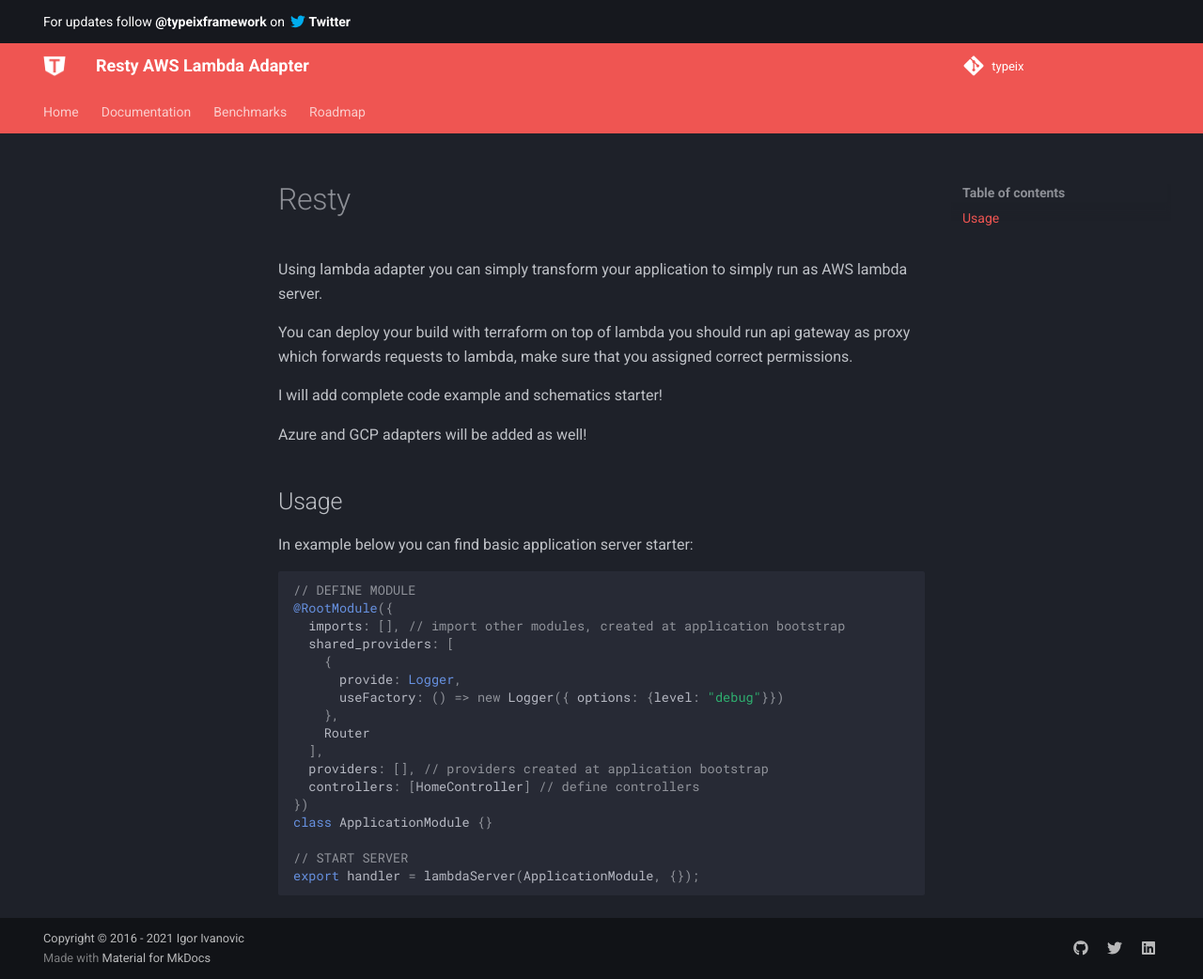
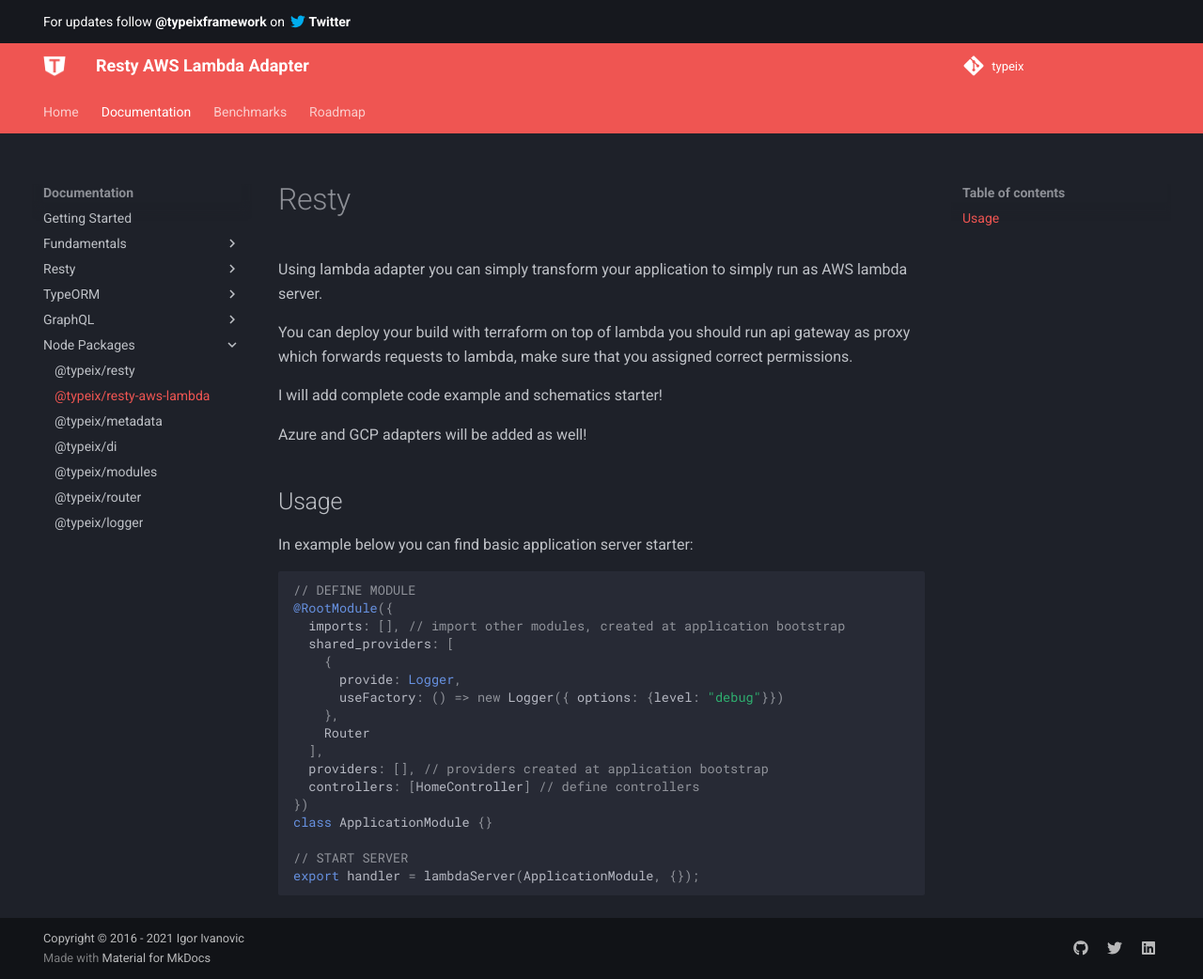
Before and after one commit to typeix/typeix.github.io, an MkDocs documentation site: the page built from docs/packages/resty/aws-lambda-integration.md, in a window 1280 px wide and 1042 px high. Shown: the whole window at 94% size. Built offline with MkDocs 1.6.1 and Material for MkDocs 9.7.7, drawn with Linux system fonts in a browser that asks for light colours; comment, search, counter and statistics services are not loaded; some of the changed lines change nothing that is shown.

Commit message:
Rename and redirect packages

```diff
--- a/docs/packages.md
+++ b/docs/packages.md
@@ -13,10 +13,10 @@
 | Package                                               | Comment                              |
 | ----------------------                                | ------------------------------------ |
 | `@typeix/utils`                                       | :material-check: Helper library used by @typeix packages internally <br />but nobody stops you from using it :fontawesome-solid-smile: |
-| [`@typeix/metadata`](packages/typeix-metadata.md)     | :material-check: High level metadata processor api, you can create own decorators of all types,<br /> library takes care that all values are properly stored & inherited |
-| [`@typeix/di`](packages/typeix-di.md)                 | :material-check: Extensive Dependency Injector library inspired by Angular <br />which supports custom extensions and method interceptors |
-| [`@typeix/modules`](packages/typeix-modules.md)       | :material-check: Module definition library which comes with ModuleInjector and allows you to<br /> create modules  take care of imports, exports & module providers out of the box |
-| [`@typeix/router`](packages/typeix-router.md)         | :material-check: Low level server and routing api, which supports http, https, http2 servers<br /> and comes with dynamic routing options & custom error handlers on any route |
-| [`@typeix/logger`](packages/typeix-logger.md)         | :material-check: Wrapper around pino logger library |
-| [`@typeix/resty`](packages/resty/typeix-resty.md)     | :material-check: High level REST server implementation |
-| [`@typeix/resty-aws-lambda`](packages/resty/typeix-resty-aws-lambda.md)  | :material-check: One line AWS Lambda integration with resty server |
+| [`@typeix/metadata`](packages/metadata.md)     | :material-check: High level metadata processor api, you can create own decorators of all types,<br /> library takes care that all values are properly stored & inherited |
+| [`@typeix/di`](packages/di.md)                 | :material-check: Extensive Dependency Injector library inspired by Angular <br />which supports custom extensions and method interceptors |
+| [`@typeix/modules`](packages/modules.md)       | :material-check: Module definition library which comes with ModuleInjector and allows you to<br /> create modules  take care of imports, exports & module providers out of the box |
+| [`@typeix/router`](packages/router.md)         | :material-check: Low level server and routing api, which supports http, https, http2 servers<br /> and comes with dynamic routing options & custom error handlers on any route |
+| [`@typeix/logger`](packages/logger.md)         | :material-check: Wrapper around pino logger library |
+| [`@typeix/resty`](packages/resty.md)     | :material-check: High level REST server implementation |
+| [`@typeix/resty-aws-lambda`](packages/resty/aws-lambda-integration.md)  | :material-check: One line AWS Lambda integration with resty server |
--- a/mkdocs.yml
+++ b/mkdocs.yml
@@ -60,6 +60,13 @@
         "documentation/type-orm.md": "documentation/typeorm/rdbms.md"
         "documentation/type-orm-mongo.md": "documentation/typeorm/mongodb.md"
         "documentation/model-view-controller.md": "documentation/fundamentals/model-view-controller.md"
+        "packages/typeix-resty.md": "packages/resty.md"
+        "packages/typeix-resty-aws-lambda.md": "packages/resty/aws-lambda-integration.md"
+        "packages/typeix-di.md": "packages/di.md"
+        "packages/typeix-logger.md": "packages/logger.md"
+        "packages/typeix-metadata.md": "packages/metadata.md"
+        "packages/typeix-modules.md": "packages/modules.md"
+        "packages/typeix-router.md": "packages/router.md"
 
 # Customization
 extra:
@@ -142,12 +149,13 @@
           - Quck Start: documentation/graphql/quick-start.md
 
       - Node Packages:
-          - "@typeix/resty": packages/resty/typeix-resty.md
-          - "@typeix/metadata": packages/typeix-metadata.md
-          - "@typeix/di": packages/typeix-di.md
-          - "@typeix/modules": packages/typeix-modules.md
-          - "@typeix/router": packages/typeix-router.md
-          - "@typeix/logger": packages/typeix-logger.md
+          - "@typeix/resty": packages/resty.md
+          - "@typeix/resty-aws-lambda": packages/resty/aws-lambda-integration.md
+          - "@typeix/metadata": packages/metadata.md
+          - "@typeix/di": packages/di.md
+          - "@typeix/modules": packages/modules.md
+          - "@typeix/router": packages/router.md
+          - "@typeix/logger": packages/logger.md
 
 
           # - AWS Lambda Adapter: packages/resty/typeix-resty-aws-lambda.md
```
Also changed, not shown: docs/packages/di.md (renamed from docs/packages/typeix-di.md), docs/packages/logger.md (renamed from docs/packages/typeix-logger.md), docs/packages/metadata.md (renamed from docs/packages/typeix-metadata.md), docs/packages/modules.md (renamed from docs/packages/typeix-modules.md), docs/packages/resty.md (renamed from docs/packages/resty/typeix-resty.md), docs/packages/resty/aws-lambda-integration.md (renamed from docs/packages/resty/typeix-resty-aws-lambda.md), docs/packages/router.md (renamed from docs/packages/typeix-router.md).
